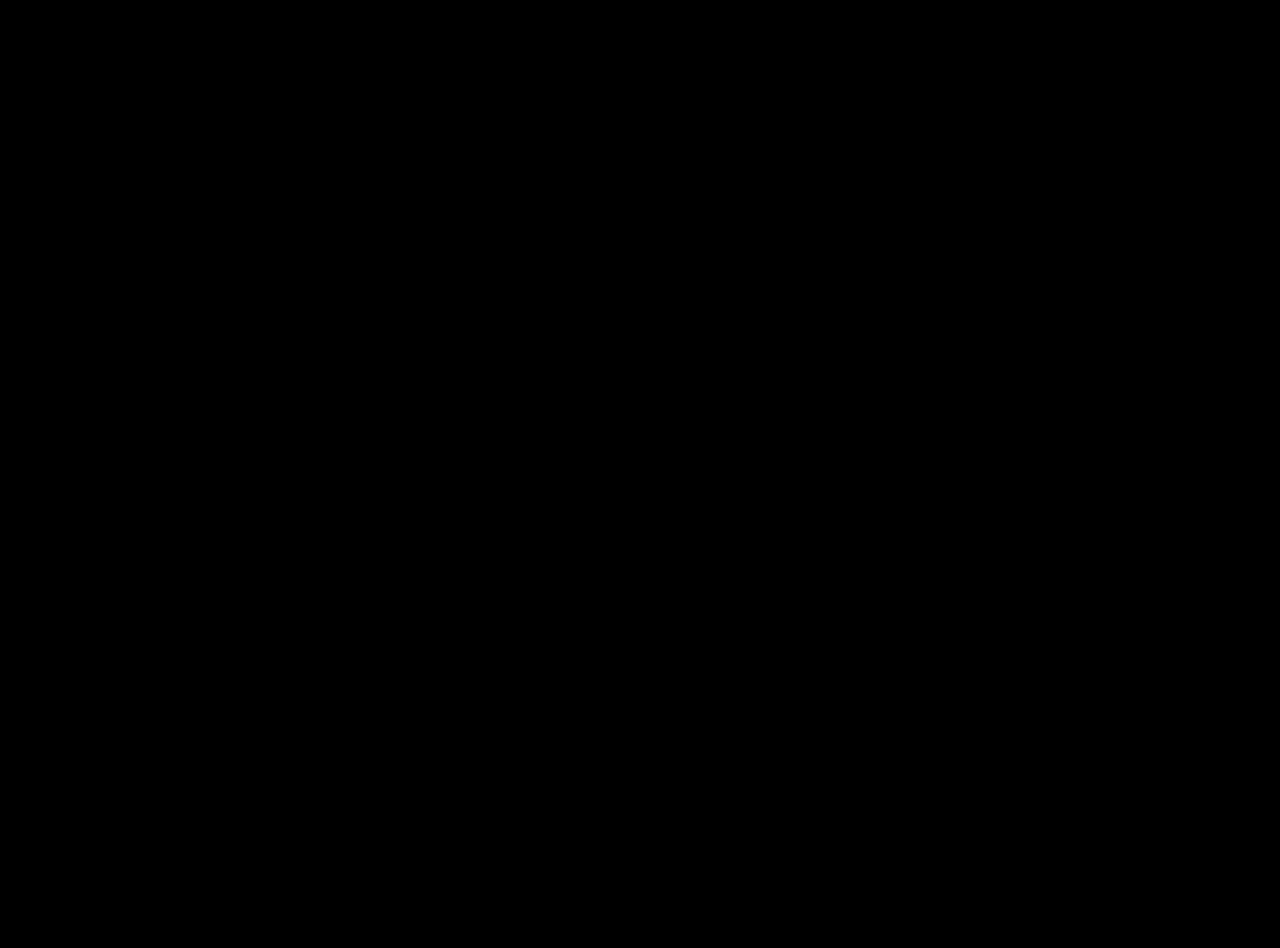
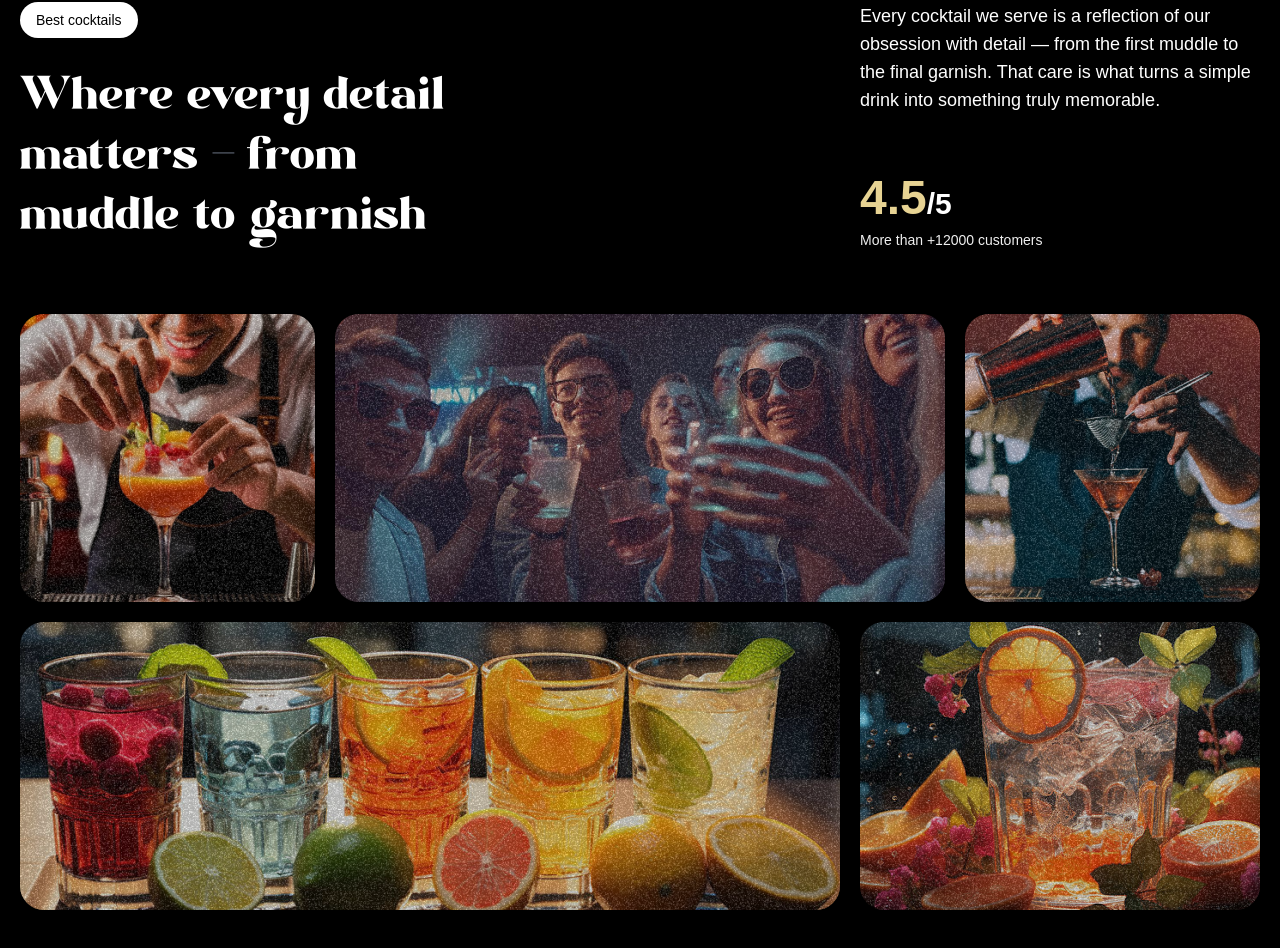
Before and after one commit to Kamogelo-7/cocktail-site, a React (Vite) app: page / in a window 1280 px wide. Shown: the part 1710-2658 px from the top of the page. Before the commit the page ends 1600 px from the top, so only its background shows below. Built offline with nearby package versions, Linux system fonts and the light colour scheme; a web font is replaced by a local one.

Commit message:
Implemented about page section

```diff
--- a/src/App.tsx
+++ b/src/App.tsx
@@ -4,6 +4,7 @@
 import Hero from "./features/home/components/Hero";
 import Navbar from "./shared/components/Navbar";
 import Cocktails from "./features/home/components/Cocktails";
+import AboutPage from "./features/about/aboutPage";
 
 gsap.registerPlugin(ScrollTrigger, SplitText);
 
@@ -13,6 +14,7 @@
       <Navbar />
       <Hero />
       <Cocktails />
+      <AboutPage />
     </main>
   );
 };
--- /dev/null
+++ b/src/features/about/aboutPage.tsx
@@ -0,0 +1,103 @@
+import { useGSAP } from "@gsap/react";
+import gsap from "gsap";
+import { SplitText } from "gsap/all";
+
+const AboutPage = () => {
+  useGSAP(() => {
+    // GSAP animations or effects can be added here
+    const titleSplit = SplitText.create("#about h2", {
+      type: " words",
+    });
+
+    const scrollTimeLine = gsap.timeline({
+      scrollTrigger: {
+        trigger: "#about",
+        start: "top center",
+      },
+    });
+
+    scrollTimeLine
+      .from(titleSplit.words, {
+        yPercent: 100,
+        duration: 1,
+        opacity: 0,
+        ease: "expo.out",
+        stagger: 0.02,
+      })
+      .from(
+        ".top-grid div, .bottom-grid div",
+        {
+          duration: 1,
+          opacity: 0,
+          ease: "power1.inOut",
+          stagger: 0.04,
+        },
+        "-=0.5"
+      );
+  }, []);
+
+  return (
+    <section id="about" aria-label="About Page">
+      <div className="mb-16 md:px-0 px-5">
+        <div className="content">
+          <div className="md:col-span-8">
+            <p className="badge">Best cocktails</p>
+            <h2>
+              Where every detail matters{" "}
+              <span className="text-gray-500 mr-2.5">-</span>
+              from muddle to garnish
+            </h2>
+          </div>
+
+          <div className="sub-content">
+            <p>
+              Every cocktail we serve is a reflection of our obsession with
+              detail — from the first muddle to the final garnish. That care is
+              what turns a simple drink into something truly memorable.{" "}
+            </p>
+
+            <div>
+              <p className="md:text-3xl font-bold">
+                <span>4.5</span>/5
+              </p>
+              <p className="text-sm text-white-100">
+                More than +12000 customers
+              </p>
+            </div>
+          </div>
+        </div>
+      </div>
+
+      <section className="top-grid">
+        <div className="md:col-span-3">
+          <div className="noisy" />
+          <img src="/images/abt1.png" alt="grid-image-1" />
+        </div>
+
+        <div className="md:col-span-6">
+          <div className="noisy" />
+          <img src="/images/abt2.png" alt="grid-image-2" />
+        </div>
+
+        <div className="md:col-span-3">
+          <div className="noisy" />
+          <img src="/images/abt5.png" alt="grid-image-5" />
+        </div>
+      </section>
+
+      <section className="bottom-grid">
+        <div className="md:col-span-8">
+          <div className="noisy" />
+          <img src="/images/abt3.png" alt="grid-image-3" />
+        </div>
+
+        <div className="md:col-span-4">
+          <div className="noisy" />
+          <img src="/images/abt4.png" alt="grid-image-4" />
+        </div>
+      </section>
+    </section>
+  );
+};
+
+export default AboutPage;
```
